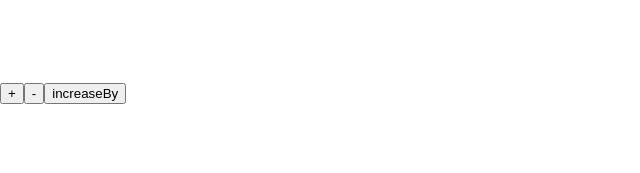
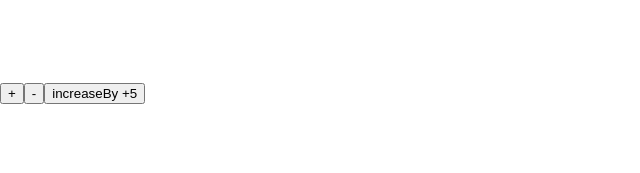
Before and after one commit to zsoon96/nextjs-prac-auth, a Next.js app: page /counter in a window 1280 px wide. Shown: the top 173 px of the page, without its empty margins (0-640 px from the left). Built offline with nearby package versions, Linux system fonts and the light colour scheme.

Commit message:
Redux 활용한 카운터 예제 - 설명추가

```diff
--- a/pages/_app.tsx
+++ b/pages/_app.tsx
@@ -12,6 +12,7 @@ function MyApp({Component, pageProps}: AppProps) {
 
     return (
         // <Provider session={session}>
+        // 리덕스 적용
         <Provider store={store}>
             <AuthContextProvider>
                 <Component {...pageProps} />
--- a/src/components/Couter.tsx
+++ b/src/components/Couter.tsx
@@ -1,4 +1,6 @@
 import React from 'react';
+
+// 실질적인 카운터 UI 화면
 
 interface TypeProps {
     count: number
@@ -13,7 +15,7 @@ const Counter = ({count, increase, decrease, increaseBy} : TypeProps) => {
             <h1 style={{color: 'white'}}>{count}</h1>
             <button onClick={increase}>+</button>
             <button onClick={decrease}>-</button>
-            <button onClick={() => {increaseBy(5)}}>increaseBy</button>
+            <button onClick={() => {increaseBy(5)}}>increaseBy +5</button>
         </>
     )
 }
--- a/src/containers/CountContainer.tsx
+++ b/src/containers/CountContainer.tsx
@@ -1,15 +1,17 @@
-// 리덕스와 관련된 비즈니스 로직 작성
 import React from 'react';
 import {useDispatch, useSelector} from "react-redux";
 import {RootState} from "../modules";
 import { increase, decrease, increaseBy} from "../modules/counter";
 import Counter from "../components/Couter";
 
+// 리덕스와 관련된 비즈니스 로직 작성
 const CounterContainer = () => {
+    // 상태 조회 > 상태 조회 시 state 타입을 RootSta†e로 지정
     const count = useSelector((state:RootState) => state.counter.count)
     console.log('count-redux', count)
     const dispatch = useDispatch()
 
+    // 각 액션들을 디스패치하는 함수
     const onIncrease = () => {
         dispatch(increase())
     }
@@ -18,8 +20,8 @@ const CounterContainer = () => {
         dispatch(decrease())
     }
 
-    const onIncreaseBy = () => {
-        dispatch(increaseBy(4))
+    const onIncreaseBy = (diff: number) => {
+        dispatch(increaseBy(diff))
     }
 
     return (
--- a/src/modules/counter.ts
+++ b/src/modules/counter.ts
@@ -4,6 +4,7 @@ export const INCREASE = <const>'counter/INCREASE'
 export const DECREASE = <const>'counter/DECREASE'
 export const INCREASE_BY = <const>'counter/INCREASE_BY'
 
+// 모든 액션 객체들에 대한 타입 정의
 type CounterAction =
     | ReturnType<typeof increase>
     | ReturnType<typeof decrease>
@@ -14,7 +15,7 @@ export const increase = () => ({type: INCREASE})
 export const decrease = () => ({type: DECREASE})
 export const increaseBy = (diff: number) => ({type: INCREASE_BY, payload: diff})
 
-// initialStateType
+// 리덕스 모듈에서 관리할 상태의 타입 선언
 type CounterState = {
     count: number
 }
@@ -23,6 +24,7 @@ type CounterState = {
 const initialState: CounterState = { count: 0 }
 
 // counter reducer
+// state와 함수의 반환값이 일치하도록 작성
 function counter(state: CounterState = initialState, action: CounterAction): CounterState {
     switch (action.type) {
         case INCREASE:
--- a/src/modules/index.ts
+++ b/src/modules/index.ts
@@ -1,8 +1,12 @@
 import counter from "./counter";
 import {combineReducers} from 'redux'
 
-export type RootState = ReturnType<typeof rootReducer>;
+// root reducer 생성
 
 const rootReducer = combineReducers({counter})
 
+// 루트 리듀서의 반환값 정의
+// 추후 이 타입을 컨테이너 컴포넌트에서 임포트 해야하기 때문에 내보내주기
+export type RootState = ReturnType<typeof rootReducer>;
+
 export default rootReducer;
```
